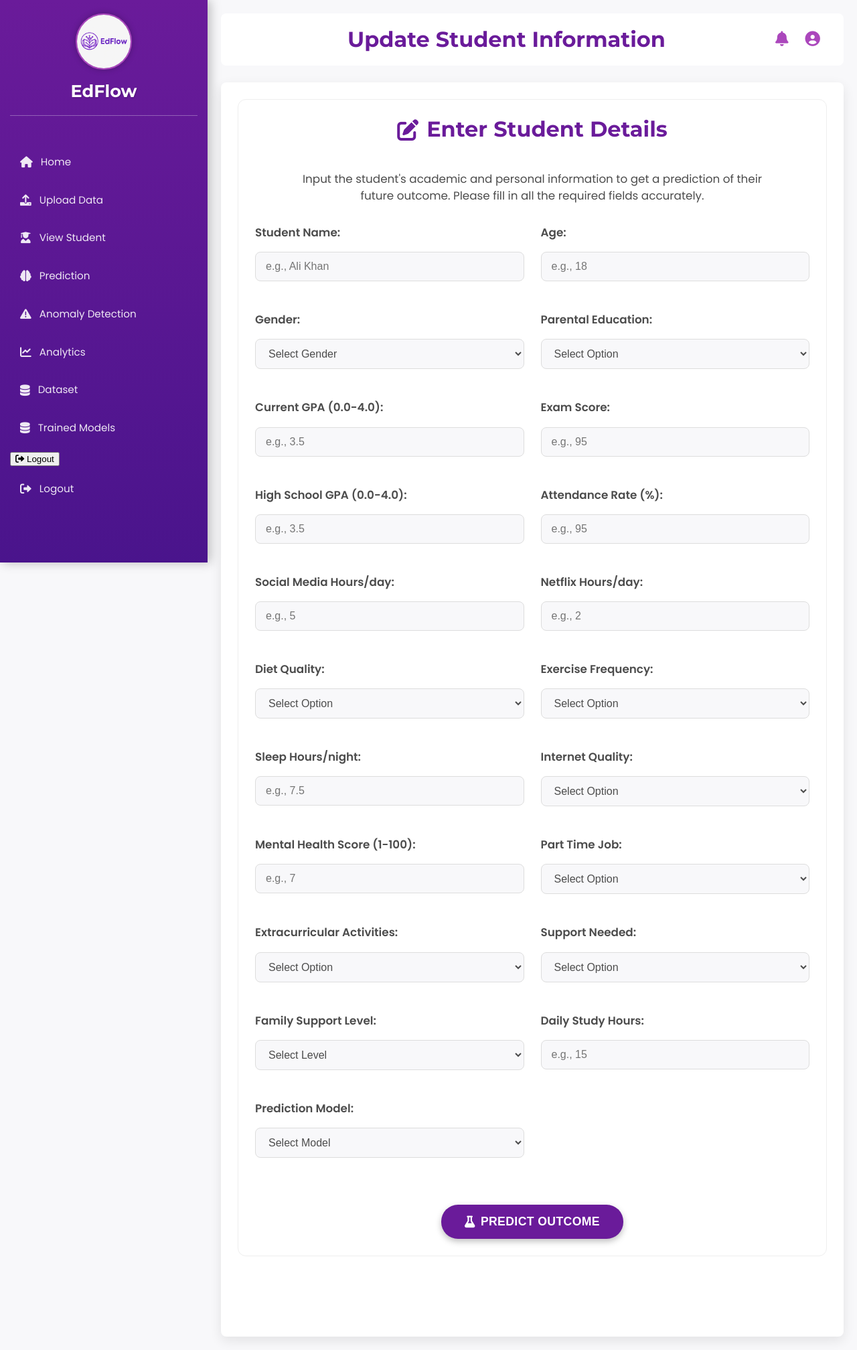
After one commit to engumairahmed/EdFlow, a Flask app: page /dashboard/update_student_data in a window 1280 px wide. The commit adds this page. Shown: the whole page at 67% size. Run offline with Flask 3, Linux system fonts and the light colour scheme; the visitor is signed in with stand-in values (Sample User, id 1); parts of the project's set-up code (start-up, migrations or seed data) failed here and were passed over.

Commit message:
Updated notifications, dataset & styling

```diff
--- a/app/__init__.py
+++ b/app/__init__.py
@@ -87,7 +87,7 @@ def create_app():
     from app.routes.auth import auth_bp
     from app.routes.dashboard import dashboard_bp
     # from app.routes.student import student_bp
-    # from app.routes.teacher import teacher_bp
+    from app.routes.teacher import teacher_bp
 
     from app.routes.interface import interface_bp
     from app.routes.notifications import notifications_bp
@@ -98,7 +98,7 @@ def create_app():
     app.register_blueprint(auth_bp, url_prefix="/auth")
     app.register_blueprint(dashboard_bp, url_prefix="/dashboard")
     # app.register_blueprint(student_bp, url_prefix="/student")
-    # app.register_blueprint(teacher_bp, url_prefix="/teacher")
+    app.register_blueprint(teacher_bp, url_prefix="/dashboard")
     app.register_blueprint(interface_bp)
     app.register_blueprint(notifications_bp)
 
--- a/app/routes/home.py
+++ b/app/routes/home.py
@@ -4,15 +4,15 @@ home_bp = Blueprint("home", __name__)
 
 @home_bp.route("/home")
 def home():
-        return render_template("Interface/home.html")
+        return render_template("interface/home.html")
 
 @home_bp.route("/int-test-500")
 def test_500():
-        return render_template("Interface/error_500.html")
+        return render_template("interface/error_500.html")
 
 @home_bp.route("/int-test-404")
 def test_404():
-        return render_template("Interface/error_404.html")
+        return render_template("interface/error_404.html")
 
 @home_bp.route("/db-test-500")
 def test_db_500():
--- a/app/routes/teacher.py
+++ b/app/routes/teacher.py
@@ -1,11 +1,23 @@
 
 from flask import Blueprint, render_template, session
 
+from app.utils.auth_decorators import login_required
+from app.utils.role_required import role_required
+from app import mongo
 
+db = mongo.db
 teacher_bp = Blueprint("teacher", __name__)
 
-@teacher_bp.route("/")
-def teacher_data():
+@teacher_bp.route("/view_students_data",methods=["GET"])
+@login_required
+@role_required(["teacher","admin"])
+def students_data():
+    students=db.students.find()
+    return render_template("dashboard/view_all_students.html", students=students)
+@teacher_bp.route("/update_student_data",methods=["GET","POST"])
+@login_required
+@role_required(["teacher","admin"])
+def update_student():
     username = session.get('username')
     role = session.get('role')
-    return render_template("dashboard.html", username=username, role=role)
+    return render_template("dashboard/update_student_data.html")
--- a/app/templates/dashboard/all_notifications.html
+++ b/app/templates/dashboard/all_notifications.html
@@ -21,12 +21,14 @@
 
     <div class="notifications-list">
         {# Example Notification Item #}
+        {%if notifications%}
+        {%for notification in notifications%}
         <div class="notification-item unread">
             <div class="notification-icon-wrapper">
                 <i class="fas fa-exclamation-circle icon-purple"></i>
             </div>
             <div class="notification-content">
-                <p class="notification-message"><strong>New Assignment Due:</strong> "Algebra II Homework" is due tomorrow!</p>
+                <p class="notification-message"><strong>New Assignment Due:</strong>{{notification.body}}</p>
                 <span class="notification-time">2 hours ago</span>
             </div>
             <div class="notification-actions">
@@ -34,6 +36,8 @@
                 <button class="btn-icon delete-btn" title="Delete"><i class="fas fa-times"></i></button>
             </div>
         </div>
+        {%endfor%}
+        {%endif%}
 
         <div class="notification-item read">
             <div class="notification-icon-wrapper">
--- a/app/templates/dashboard/base.html
+++ b/app/templates/dashboard/base.html
@@ -10,11 +10,11 @@
     <link
     href="https://fonts.googleapis.com/css2?family=Poppins:wght@300;400;600;700&family=Montserrat:wght@400;700&display=swap"
     rel="stylesheet">
-    <link
+    <!-- <link
     href="https://cdn.jsdelivr.net/npm/bootstrap@5.3.7/dist/css/bootstrap.min.css"
     rel="stylesheet"
     integrity="sha384-LN+7fdVzj6u52u30Kp6M/trliBMCMKTyK833zpbD+pXdCLuTusPj697FH4R/5mcr"
-    crossorigin="anonymous">
+    crossorigin="anonymous"> -->
     <link rel="stylesheet" href="{{ url_for('static', filename='style.css') }}">
 </head>
 
@@ -35,6 +35,10 @@
                         class="{% if request.endpoint == 'dashboard.upload_data' %}active{% endif %}"><i
                             class="fas fa-upload"></i> Upload Data</a>
                 </li>
+                <li><a href="{{ url_for('teacher.students_data') }}"
+                        class="{% if request.endpoint == 'teacher.students_data' %}active{% endif %}"><i
+                            class="fas fa-user-graduate"></i>
+                        View Student</a></li>
                 <li><a href="{{ url_for('dashboard.predict_form') }}"
                         class="{% if request.endpoint == 'dashboard.predict_form' %}active{% endif %}"><i
                             class="fas fa-brain"></i>
@@ -55,8 +59,8 @@
                             class="fas fa-database"></i>
                         Trained Models</a></li>
 
+                <li><button onclick='openLogoutModal()'><i class="fas fa-sign-out-alt"></i> Logout</button></li>
 
-                <!-- <li><a href="{{ url_for('dashboard.upload_data') }}" class="{% if request.endpoint == 'about_project' %}active{% endif %}"><i class="fas fa-info-circle"></i> About Project</a></li> -->
                 <li><a href="{{ url_for('auth.logout') }}"
                         class="{% if request.endpoint == 'auth.logout' %}active{% endif %}"><i {# CORRECTED: Changed
                             from logout #} class="fas fa-sign-out-alt"></i> Logout</a></li>
@@ -137,7 +141,71 @@
         {% endwith %}
     </div>
 
+    <div id="logoutModal" class="modal-overlay">
+  <div class="modal-content">
+    <span class="close-button" onclick="closeModal('logoutModal')">&times;</span>
+    <p>Are you sure you want to log out?</p>
+    <div class="modal-actions">
+      <button class="btn btn-secondary" onclick="closeModal('logoutModal')">Cancel</button>
+      <a href="{{ url_for('auth.logout') }}" class="btn btn-primary">Logout</a>
+    </div>
+  </div>
+</div>
+
+<div id="deleteModal" class="modal-overlay">
+  <div class="modal-content">
+    <span class="close-button" onclick="closeModal('deleteModal')">&times;</span>
+    <p id="deleteMessage">Are you sure you want to delete this item? This action is irreversible.</p>
+    <form id="deleteForm" method="POST" action="">
+      <input type="hidden" name="id_to_delete" id="idToDelete">
+      <div class="form-group">
+        <label for="passwordVerification">Enter your password to confirm:</label>
+        <input type="password" class="form-control" id="passwordVerification" name="password" required>
+      </div>
+      <div class="modal-actions">
+        <button type="button" class="btn btn-secondary" onclick="closeModal('deleteModal')">Cancel</button>
+        <button type="submit" class="btn btn-danger">Delete</button>
+      </div>
+    </form>
+  </div>
+</div>
+
     <script>
+
+        // In your static/js/main.js
+function openLogoutModal() {
+  const modal = document.getElementById('logoutModal');
+  modal.classList.add('visible');
+}
+
+function openDeleteModal(itemId, deleteUrl, message) {
+  const modal = document.getElementById('deleteModal');
+  const deleteForm = document.getElementById('deleteForm');
+  const idInput = document.getElementById('idToDelete');
+  const messageElement = document.getElementById('deleteMessage');
+
+  // Set the message
+  messageElement.textContent = message || "Are you sure you want to delete this item? This action is irreversible.";
+
+  // Update the form's action and hidden input field
+  deleteForm.action = deleteUrl;
+  idInput.value = itemId;
+
+  // Show the modal
+  modal.classList.add('visible');
+}
+
+function closeModal(modalId) {
+  const modal = document.getElementById(modalId);
+  if (modal) {
+    modal.classList.remove('visible');
+    // Clear the password field for security
+    const passwordInput = document.getElementById('passwordVerification');
+    if (passwordInput) {
+      passwordInput.value = '';
+    }
+  }
+}
 
         function displayToast(message, category = 'info', duration = 5000) {
             const toastContainer = document.getElementById('toast-container');
@@ -332,10 +400,6 @@
             });
         });
 
-
-
-
-
     </script>
 </body>
 
--- /dev/null
+++ b/app/templates/dashboard/update_student_data.html
@@ -0,0 +1,366 @@
+{% extends 'dashboard/base.html' %}
+
+{% block title %}Predict-EdFlow{% endblock %}
+
+{% block page_heading %}Update Student Information{% endblock %}
+
+{% block content %}
+
+<div class="prediction-container">
+    <div class="prediction-input-card dashboard-card ">
+        <h2><i class="fas fa-edit icon-purple"></i> Enter Student Details</h2>
+        <p>Input the student's academic and personal information to get a prediction of their future outcome. Please
+            fill in all the required fields accurately.</p>
+        {# Removed the `{{ result }}` here, as it's not standard Jinja2 usage for displaying a whole object. #}
+
+        <form id="predictionForm" class="prediction-form" method="post" action="/teacher/update_student">
+            <div class="form-grid">
+                <div class="form-group">
+                    <label for="studentName">Student Name:</label>
+                    <input type="text" id="studentName" name="studentName" placeholder="e.g., Ali Khan" required>
+                </div>
+                <div class="form-group">
+                    <label for="age">Age:</label>
+                    <input type="number" id="age" name="age" placeholder="e.g., 18" required>
+                </div>
+
+                <div class="form-group">
+                    <label for="gender">Gender:</label>
+                    <select id="gender" name="gender" required>
+                        <option value="">Select Gender</option>
+                        <option value="Male">Male</option>
+                        <option value="Female">Female</option>
+                        <option value="Other">Other</option>
+                    </select>
+                </div>
+                <div class="form-group">
+                    <label for="parental_education">Parental Education:</label>
+                    <select id="parental_education" name="parental_education" required>
+                        <option value="">Select Option</option>
+                        <option value="none">None</option>
+                        <option value="high school">High School</option>
+                        <option value="bachelors">Bachelors</option>
+                        <option value="masters">Masters</option>
+                        <option value="phd">PhD</option>
+                    </select>
+                </div>
+
+                <div class="form-group">
+                    <label for="currentGPA">Current GPA (0.0-4.0):</label>
+                    <input type="number" id="currentGPA" name="currentGPA" step="0.01" min="0" max="4" placeholder="e.g., 3.5"
+                        required>
+                </div>
+                <div class="form-group">
+                    <label for="exam_score">Exam Score:</label>
+                    <input type="number" id="exam_score" name="exam_score" min="0" max="100" placeholder="e.g., 95"
+                        required>
+                </div>
+
+                <div class="form-group">
+                    <label for="highSchoolGPA">High School GPA (0.0-4.0):</label>
+                    <input type="number" id="highSchoolGPA" name="highSchoolGPA" step="0.01" min="0" max="4" placeholder="e.g., 3.5"
+                        required>
+                </div>
+                <div class="form-group">
+                    <label for="attendance">Attendance Rate (%):</label>
+                    <input type="number" id="attendance" name="attendance" min="0" max="100" placeholder="e.g., 95"
+                        required>
+                </div>
+
+                <div class="form-group">
+                    <label for="social_media_hours">Social Media Hours/day:</label>
+                    <input type="number" id="social_media_hours" name="social_media_hours" step="0.01"
+                        placeholder="e.g., 5" required>
+                </div>
+                <div class="form-group">
+                    <label for="netflix_hours">Netflix Hours/day:</label>
+                    <input type="number" id="netflix_hours" name="netflix_hours" min="0" max="100" placeholder="e.g., 2"
+                        required>
+                </div>
+
+                <div class="form-group">
+                    <label for="diet_quality">Diet Quality:</label>
+                    <select id="diet_quality" name="diet_quality" required>
+                        <option value="">Select Option</option>
+                        <option value="poor">Poor</option>
+                        <option value="average">Average</option>
+                        <option value="good">Good</option>
+                    </select>
+                </div>
+                <div class="form-group">
+                    <label for="exercise_frequency">Exercise Frequency:</label>
+                    <select id="exercise_frequency" name="exercise_frequency" required>
+                        <option value="">Select Option</option>
+                        <option value="low">Low</option>
+                        <option value="moderate">Moderate</option>
+                        <option value="high">High</option>
+                    </select>
+                </div>
+
+                <div class="form-group">
+                    <label for="sleep_hours">Sleep Hours/night:</label>
+                    <input type="number" id="sleep_hours" name="sleep_hours" step="0.01" placeholder="e.g., 7.5"
+                        required>
+                </div>
+                <div class="form-group">
+                    <label for="internet_quality">Internet Quality:</label>
+                    <select id="internet_quality" name="internet_quality" required>
+                        <option value="">Select Option</option>
+                        <option value="poor">Poor</option>
+                        <option value="average">Average</option>
+                        <option value="good">Good</option>
+                    </select>
+                </div>
+
+                <div class="form-group">
+                    <label for="mental_health_score">Mental Health Score (1-100):</label>
+                    <input type="number" id="mental_health_score" name="mental_health_score" step="0.01"
+                        placeholder="e.g., 7" required>
+                </div>
+                <div class="form-group">
+                    <label for="part_time_job">Part Time Job:</label>
+                    <select id="part_time_job" name="part_time_job" required>
+                        <option value="">Select Option</option>
+                        <option value="Yes">Yes</option>
+                        <option value="No">No</option>
+                    </select>
+                </div>
+
+                <div class="form-group">
+                    <label for="extracurriculars">Extracurricular Activities:</label>
+                    <select id="extracurriculars" name="extracurricular_activities" required>
+                        <option value="">Select Option</option>
+                        <option value="Yes">Yes</option>
+                        <option value="No">No</option>
+                    </select>
+                </div>
+                <div class="form-group">
+                    <label for="supportNeeded">Support Needed:</label>
+                    <select id="supportNeeded" name="supportNeeded" required>
+                        <option value="">Select Option</option>
+                        <option value="Yes">Yes</option>
+                        <option value="No">No</option>
+                    </select>
+                </div>
+
+                <div class="form-group">
+                    <label for="familySupport">Family Support Level:</label>
+                    <select id="familySupport" name="familySupport" required>
+                        <option value="">Select Level</option>
+                        <option value="High">High</option>
+                        <option value="Medium">Medium</option>
+                        <option value="Low">Low</option>
+                    </select>
+                </div>
+                <div class="form-group">
+                    <label for="studyHours">Daily Study Hours:</label>
+                    <input type="number" id="studyHours" name="study_hours" min="0" placeholder="e.g., 15" required>
+                </div>
+                <div class="form-group">
+                    <label for="model">Prediction Model:</label>
+                    <select id="model" name="model" required>
+                        <option value="none">Select Model</option>
+                            {% for model_group in available_models %}
+                            {% for detail in model_group.details %}
+                            {% if detail.type in ['classification'] %}
+                            <option value="{{ detail.model_path }}">
+                                Type: {{ detail.model_name | replace("_", " ") | title }} |
+                                Dataset: {{ model_group.dataset }} |
+                                Acc: {{ "%.2f"|format(detail.metrics.accuracy * 100) }}%
+                                {% if model_group.is_paid %} 🔒 Premium {% endif %}
+                            </option>
+                            {% endif %}
+                            {% endfor %}
+                            {% endfor %}
+                    </select>
+                </div>
+            </div>
+
+            <button type="submit" class="btn btn-primary predict-btn"><i class="fas fa-flask"></i> Predict
+                Outcome</button>
+        </form>
+        {# REMOVED THIS REDUNDANT BLOCK WHICH WAS LIKELY CAUSING THE ERROR #}
+        {# <div>
+            {% if prediction %}
+            <p><strong>Predicted Outcome:</strong> {{ prediction }}</p>
+            {% for result in prediction%}
+            <p>{{ result }}</p>
+            {%endfor%}
+            {% endif %}
+        </div> #}
+    </div>
+
+    {# The prediction results card should initially be hidden and shown by JavaScript #}
+    <div id="predictionResults" class="prediction-results-card dashboard-card" style="display: none;">
+        <h2><i class="fas fa-chart-pie icon-purple"></i> Prediction Results</h2>
+        <div class="result-details">
+            <p><strong>Predicted Outcome:</strong> <span id="predictedOutcome" class="outcome-label"></span></p>
+            <p><strong>Confidence Level:</strong> <span id="confidenceLevel"></span></p>
+        </div>
+
+        <div class="prediction-chart-container">
+            <canvas id="predictionChart"></canvas>
+        </div>
+
+        <div class="recommendations-section">
+            <h3><i class="fas fa-lightbulb"></i> Recommendations</h3>
+            <p id="recommendationsText">Based on the prediction, personalized recommendations will appear here to help
+                improve student outcomes.</p>
+        </div>
+    </div>
+
+    <div id="loadingIndicator" class="loading-indicator" style="display: none;">
+        <i class="fas fa-spinner fa-spin"></i> Predicting...
+    </div>
+
+    <div id="messageArea" class="message-area"></div>
+
+</div>
+
+<script src="https://cdn.jsdelivr.net/npm/chart.js"></script>
+<script>
+    const predictionForm = document.getElementById('predictionForm');
+    const predictionResults = document.getElementById('predictionResults');
+    const predictedOutcomeSpan = document.getElementById('predictedOutcome');
+    const confidenceLevelSpan = document.getElementById('confidenceLevel');
+    const recommendationsText = document.getElementById('recommendationsText');
+    const loadingIndicator = document.getElementById('loadingIndicator');
+    const messageArea = document.getElementById('messageArea');
+    let predictionChartInstance = null; // To store Chart.js instance
+
+
+    // Function to render/update the Chart.js pie chart
+    function updatePredictionChart(dropoutProbability) {
+        const ctx = document.getElementById('predictionChart').getContext('2d');
+
+        // Destroy existing chart if it exists
+        if (predictionChartInstance) {
+            predictionChartInstance.destroy();
+        }
+
+        const noDropoutProbability = (1 - dropoutProbability); // Calculate no-dropout probability
+        const dropoutProbPercent = (dropoutProbability * 100).toFixed(2);
+        const noDropoutProbPercent = (noDropoutProbability * 100).toFixed(2);
+
+        const labels = ['Dropout', 'No Dropout'];
+        const values = [parseFloat(dropoutProbPercent), parseFloat(noDropoutProbPercent)]; // Ensure they are numbers
+        const backgroundColors = [
+            'rgba(255, 99, 132, 0.7)', // Red for Dropout
+            'rgba(75, 192, 192, 0.7)'  // Green for No Dropout
+        ];
+        const borderColors = [
+            'rgba(255, 99, 132, 1)',
+            'rgba(75, 192, 192, 1)'
+        ];
+
+        predictionChartInstance = new Chart(ctx, {
+            type: 'pie',
+            data: {
+                labels: labels,
+                datasets: [{
+                    data: values,
+                    backgroundColor: backgroundColors,
+                    borderColor: borderColors,
+                    borderWidth: 1
+                }]
+            },
+            options: {
+                responsive: true,
+                maintainAspectRatio: false,
+                plugins: {
+                    legend: {
+                        position: 'top',
+                        labels: {
+                            color: '#4c4c4c', // Match text-color
+                            font: {
+                                size: 14
+                            }
+                        }
+                    },
+                    tooltip: {
+                        callbacks: {
+                            label: function (context) {
+                                let label = context.label || '';
+                                if (label) {
+                                    label += ': ';
+                                }
+                                if (context.parsed !== null) {
+                                    label += context.parsed + '%'; // Values are already percentages
+                                }
+                                return label;
+                            }
+                        }
+                    }
+                }
+            }
+        });
+    }
+
+    // Handle form submission
+    predictionForm.addEventListener('submit', async (e) => {
+        e.preventDefault(); // Prevent default form submission
+
+        loadingIndicator.style.display = 'block';
+        messageArea.innerHTML = ''; // Clear previous messages
+        predictionResults.style.display = 'none'; // Hide results until new prediction
+
+        const formData = new FormData(predictionForm);
+        const data = {};
+        formData.forEach((value, key) => {
+            data[key] = value;
+        });
+
+        try {
+            const response = await fetch('/dashboard/predict', {
+                method: 'POST',
+                headers: {
+                    'Content-Type': 'application/json'
+                },
+                body: JSON.stringify(data)
+            });
+
+            const result = await response.json();
+
+            if (response.ok) {
+                displayToast('Prediction successful!', 'success');
+                // Determine predicted outcome text and styling based on prediction_class
+                let outcomeText = '';
+                let outcomeClass = '';
+                console.log(result.prediction_class)
+                if (result.prediction_class === 1) { // Assuming 1 means dropout
+                    outcomeText = 'Student is predicted to Dropout';
+                    outcomeClass = 'outcome-at-risk';
+                } else { // Assuming 0 means no dropout
+                    outcomeText = 'Student is predicted to NOT Dropout';
+                    outcomeClass = 'outcome-success';
+                }
+
+                predictedOutcomeSpan.textContent = outcomeText;
+                confidenceLevelSpan.textContent = `${(result.prediction_probability * 100).toFixed(2)}%`; // Format as percentage
+                recommendationsText.textContent = result.recommendations || 'No specific recommendations at this time.';
+
+                predictedOutcomeSpan.className = 'outcome-label ' + outcomeClass;
+
+                // Update the chart using the single prediction_probability value
+                updatePredictionChart(result.prediction_probability);
+
+                predictionResults.style.display = 'block';
+                displayToast('Prediction successful!', 'success');
+            } else {
+                displayToast(result.message || 'An error occurred during prediction.', 'error');
+            }
+        } catch (error) {
+            console.error('Prediction request failed:', error);
+            console.log(error)
+            displayToast('Network error or server issue. Please try again.', 'error');
+        } finally {
+            loadingIndicator.style.display = 'none';
+        }
+    });
+
+    // Initial load animations
+    document.addEventListener('DOMContentLoaded', () => {
+        document.querySelector('.prediction-input-card').classList.add('animated-slide-in-up');
+    });
+</script>
+{% endblock %}
```
Also changed, not shown: app/routes/dashboard.py (+34 -3 lines), app/routes/interface.py (+10 -10 lines), app/static/style.css (+48 -0 lines), app/templates/dashboard/view_all_students.html (added, +87 -0 lines), app/utils/dummy_data.py (+13 -11 lines).
